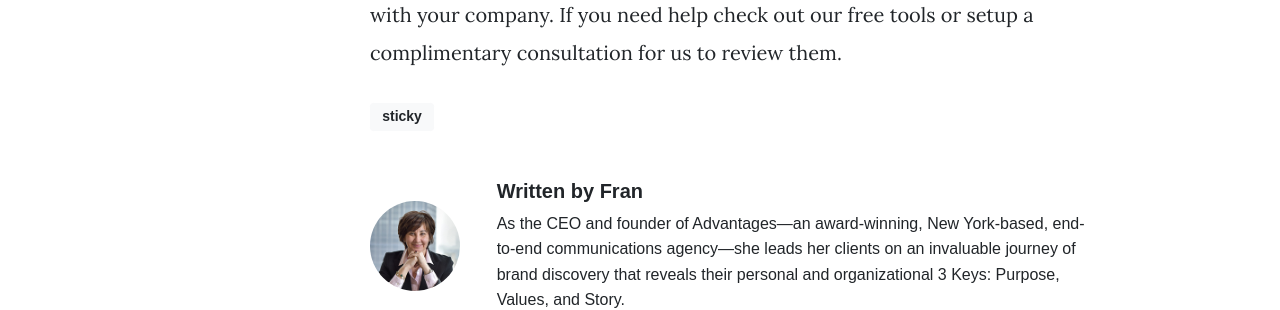
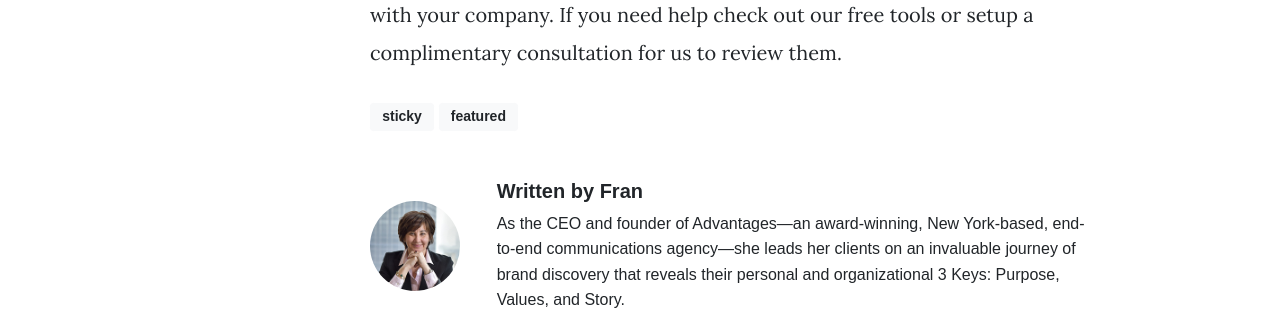
Before and after one commit to advntgs/advblog, a Jekyll site: the page built from _posts/2020-01-14-6-reasons-your-values.md, in a window 1280 px wide and 900 px high, scrolled down 2471 px. Shown: the part 404-714 px from the top of the window. Built offline with Jekyll 4.4.1, drawn with Linux system fonts in a browser that asks for light colours; nearby versions of some CDN libraries; some web fonts are replaced; comment, search, counter and statistics services are not loaded.

Commit message:
latest posts

```diff
--- a/_posts/2020-01-14-6-reasons-your-values.md
+++ b/_posts/2020-01-14-6-reasons-your-values.md
@@ -4,7 +4,7 @@
 author: fran
 categories: [ Business ]
 image: assets/images/blog002.jpg
-tags: [sticky]
+tags: [sticky, featured]
 ---
 
 We hate to say it but we’ve seen a lot of bad company values over the years. Not bad as in evil, but bad as in they’re not really values at all. Great company values are clear, actionable, unique to how your company operates differently and are used as decision-making filters every day (yes, every day!). It’s not always easy to find what your company values are but here are some rookie mistakes that you should avoid:
--- a/index.html
+++ b/index.html
@@ -31,7 +31,7 @@
     </p>
     <div>
         <small class="d-block text-muted">
-            <!-- In --> <span class="catlist">
+            In <span class="catlist">
                 {% for category in latest_post.categories %}
                 <a class="text-capitalize text-muted smoothscroll" href="{{site.baseurl}}/categories.html#{{ category | downcase }}">{{ category }}</a><span class="sep">, </span>
                 {% endfor %}
@@ -89,7 +89,7 @@
                     <a class="text-dark" href="{{site.baseurl}}{{third_post.url}}">{{ third_post.title }}</a>
                     </h2>
                     <small class="d-block text-muted">
-                        In <span class="catlist">
+                        <!-- In --> <span class="catlist">
                         {% for category in third_post.categories %}
                         <a class="text-capitalize text-muted smoothscroll" href="{{site.baseurl}}/categories.html#{{ category | downcase }}">{{ category }}</a><span class="sep">, </span>
                         {% endfor %}
@@ -116,7 +116,7 @@
                     <a class="text-dark" href="{{site.baseurl}}{{fourth_post.url}}">{{ fourth_post.title }}</a>
                     </h2>
                     <small class="d-block text-muted">
-                        In <span class="catlist">
+                        <!-- In --> <span class="catlist">
                         {% for category in fourth_post.categories %}
                         <a class="text-capitalize text-muted smoothscroll" href="{{site.baseurl}}/categories.html#{{ category | downcase }}">{{ category }}</a><span class="sep">, </span>
                         {% endfor %}
```
